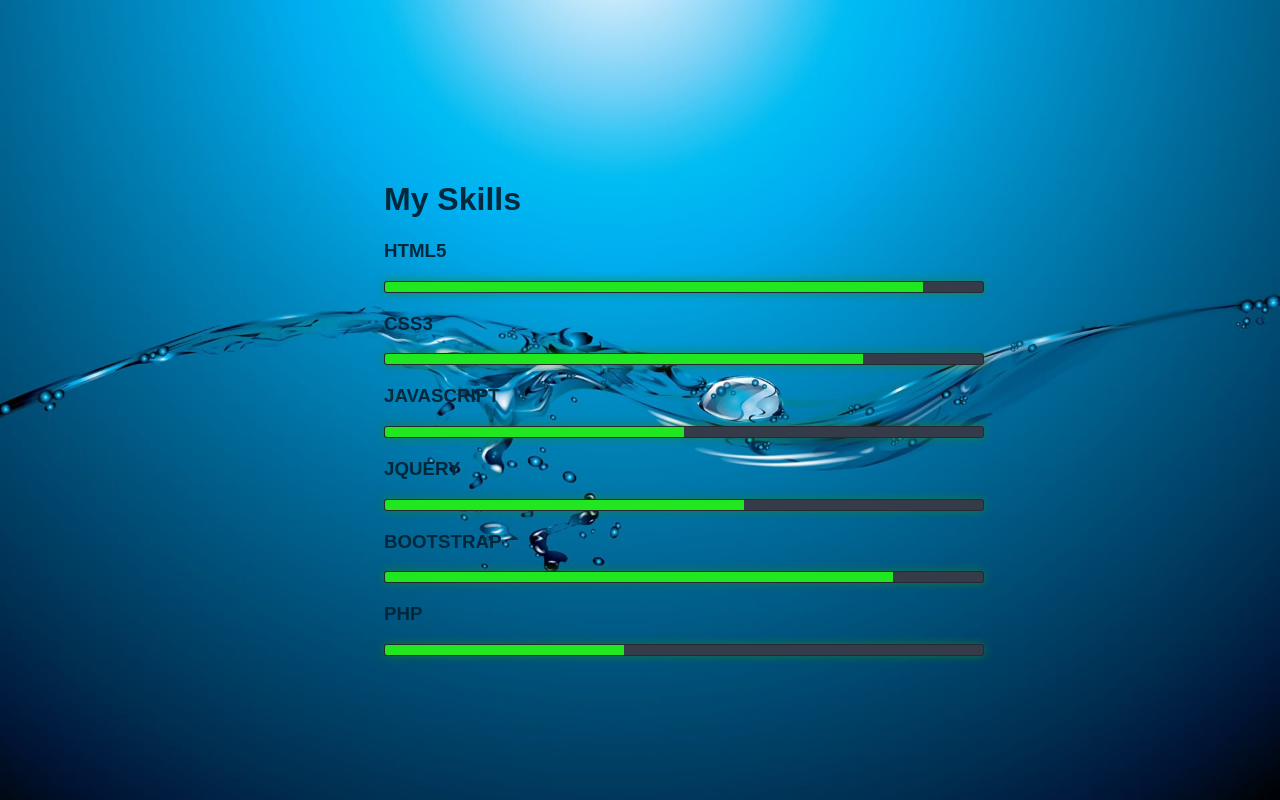
After one commit to AlmeidaFabio/aquaman-game, a PHP site: page /skills.html in a window 1280 px wide. The commit adds this page. Run offline with PHP 8.4, Linux system fonts and the light colour scheme; some libraries are stand-ins or nearby versions.

Commit message:
Adicionando o social.html e skills.html

```diff
--- a/index.php
+++ b/index.php
@@ -35,10 +35,10 @@ if(isset($_SESSION['id']) && empty($_SESSION['id']) == false) {
             </label>
 
             <ul class="menu">
-            <a href="#">Home</a>
+            <a href="index.php">Home</a>
             <a href="login.php">Login</a>
             <a href="cadastro.php">Cadastrar</a>
-            <a href="#">Works</a>
+            <a href="skills.html">My Skills</a>
             <a href="social.html">Contatos</a>
             <label for="chk" class="hide-menu-btn">
                 <i class="fas fa-times"></i>
--- a/login.php
+++ b/login.php
@@ -44,10 +44,9 @@ try {
 <body>
 	<div class="full-landing-image">
 	<form class="box" method="POST">
-		<h1>Login</h1>
-		<input type="email" name="email" placeholder="E-mail">
+		<input type="email" name="email" placeholder="E-mail" autofocus>
 		<input type="password" name="senha" placeholder="Senha">
-		<input type="submit" value="Login">
+		<input type="submit" value="Entrar">
 	</form>
 	</div>
 
--- /dev/null
+++ b/skills.css
@@ -0,0 +1,108 @@
+body{
+    font-family: sans-serif;
+    list-style: none;
+    padding: 0;
+    margin: 0;
+}
+.full-landing-image {
+    width: 100%;
+    height: 100vh;
+    background: url(bg.jpg) no-repeat center;
+    background-size: cover;
+}
+.skills{
+    width: 600px;
+    color: rgb(3, 39, 59);
+    position: absolute;
+    top: 20%;
+    left: 30%;
+}
+.skills li {
+    margin: 20px 0;
+}
+.bar{
+    background: #353b48;
+    display: block;
+    height: 10px;
+    border: 1px solid rgba(0, 0, 0, 0.3);
+    border-radius: 3px;
+    overflow: hidden;
+    box-shadow: 0 0 10px #218727b3;
+}
+.bar span {
+    height: 10px;
+    float: left;
+    background: #21e721;
+}
+.html{
+   width: 90%;
+   animation: html 2s;
+}
+.css{
+    width: 80%;
+    animation: css 2s;
+}
+.jquery{
+    width: 60%;
+    animation: jquery 2s;
+}
+.javascript{
+    width: 50%;
+    animation: javascript 2s;
+}
+.bootstrap{
+    width: 85%;
+    animation: bootstrap 2s;
+}
+.php{
+    width: 40%;
+    animation: php 2s;
+}
+@keyframes html {
+    0%{
+        width: 0%
+    }
+    100%{
+        width: 90%
+    }
+}
+@keyframes css {
+    0%{
+        width: 0%
+    }
+    100%{
+        width: 80%
+    }
+}
+@keyframes javascript {
+    0%{
+        width: 0%
+    }
+    100%{
+        width: 50%
+    }
+}
+@keyframes jquery {
+    0%{
+        width: 0%
+    }
+    100%{
+        width: 60%
+    }
+}
+@keyframes bootstrap {
+    0%{
+        width: 0%
+    }
+    100%{
+        width: 85%
+    }
+}
+@keyframes php {
+    0%{
+        width: 0%
+    }
+    100%{
+        width: 40%
+    }
+}
--- /dev/null
+++ b/skills.html
@@ -0,0 +1,48 @@
+<!DOCTYPE html>
+<html lang="pt-br">
+<head>
+	<meta charset="UTF-8">
+	<meta name="viewport" content="width=device-width, initial-scale=1.0">
+	<meta http-equiv="X-UA-Compatible" content="ie=edge">
+	<title>Login</title>
+	<link rel="stylesheet" href="skills.css">
+	<script src="https://ajax.googleapis.com/ajax/libs/jquery/3.4.1/jquery.min.js"></script>
+    <script src="https://cdnjs.cloudflare.com/ajax/libs/jquery.ripples/0.5.3/jquery.ripples.min.js"></script>
+</head>
+<body>
+    <div class="full-landing-image">
+        <div class="skills">
+            <h1>My Skills</h1>
+
+            <li>
+                <h3>HTML5</h3><span class="bar"><span class="html"></span></span>
+            </li>
+            <li>
+                <h3>CSS3</h3><span class="bar"><span class="css"></span></span>
+            </li>
+            <li>
+                <h3>JAVASCRIPT</h3><span class="bar"><span class="javascript"></span></span>
+            </li>
+            <li>
+                <h3>JQUERY</h3><span class="bar"><span class="jquery"></span></span>
+            </li>
+            <li>
+                <h3>BOOTSTRAP</h3><span class="bar"><span class="bootstrap"></span></span>
+            </li>
+            <li>
+                <h3>PHP</h3><span class="bar"><span class="php"></span></span>
+            </li>
+        </div>
+    </div>
+
+
+<script>
+    $(".full-landing-image").ripples({
+        resolution:200,
+        pertuberance: 0.04,
+    });
+</script>
+
+
+</body>
+</html>
--- a/style.css
+++ b/style.css
@@ -11,7 +11,7 @@ body {
     top: 50%;
     left: 50%;
     transform: translate(-50%, -50%);
-    background: #191919;
+    background: #012a46;
     text-align: center;
 }
 .box h1 {
```
Also changed, not shown: social.html (+6 -4 lines).
